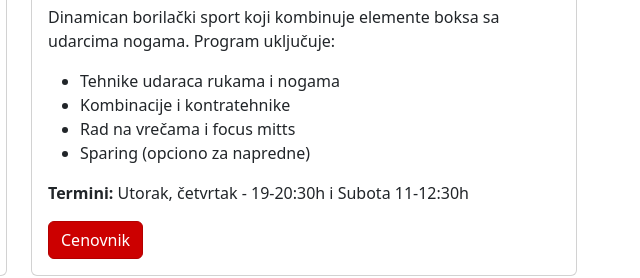
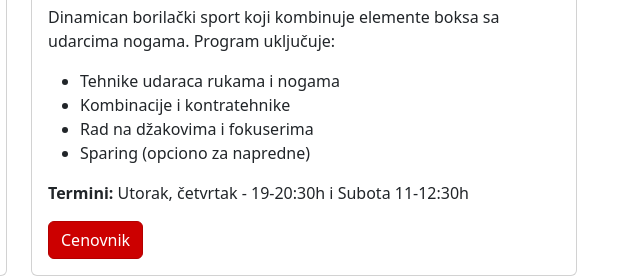
Before and after one commit to cofizz/PWD, a plain HTML site: page treninzi.html in a window 1280 px wide. Shown: the part 958-1236 px from the top of the page, 621-1261 px from the left. Drawn offline with nearby package versions, Linux system fonts and the light colour scheme.

Commit message:
Add files via upload

```diff
--- a/treninzi.html
+++ b/treninzi.html
@@ -126,7 +126,7 @@
                             <ul>
                                 <li>Tehnike udaraca rukama i nogama</li>
                                 <li>Kombinacije i kontratehnike</li>
-                                <li>Rad na vrečama i focus mitts</li>
+                                <li>Rad na džakovima i fokuserima</li>
                                 <li>Sparing (opciono za napredne)</li>
                             </ul>
                             <p><strong>Termini:</strong> Utorak, četvrtak - 19-20:30h i Subota 11-12:30h</p>
```
